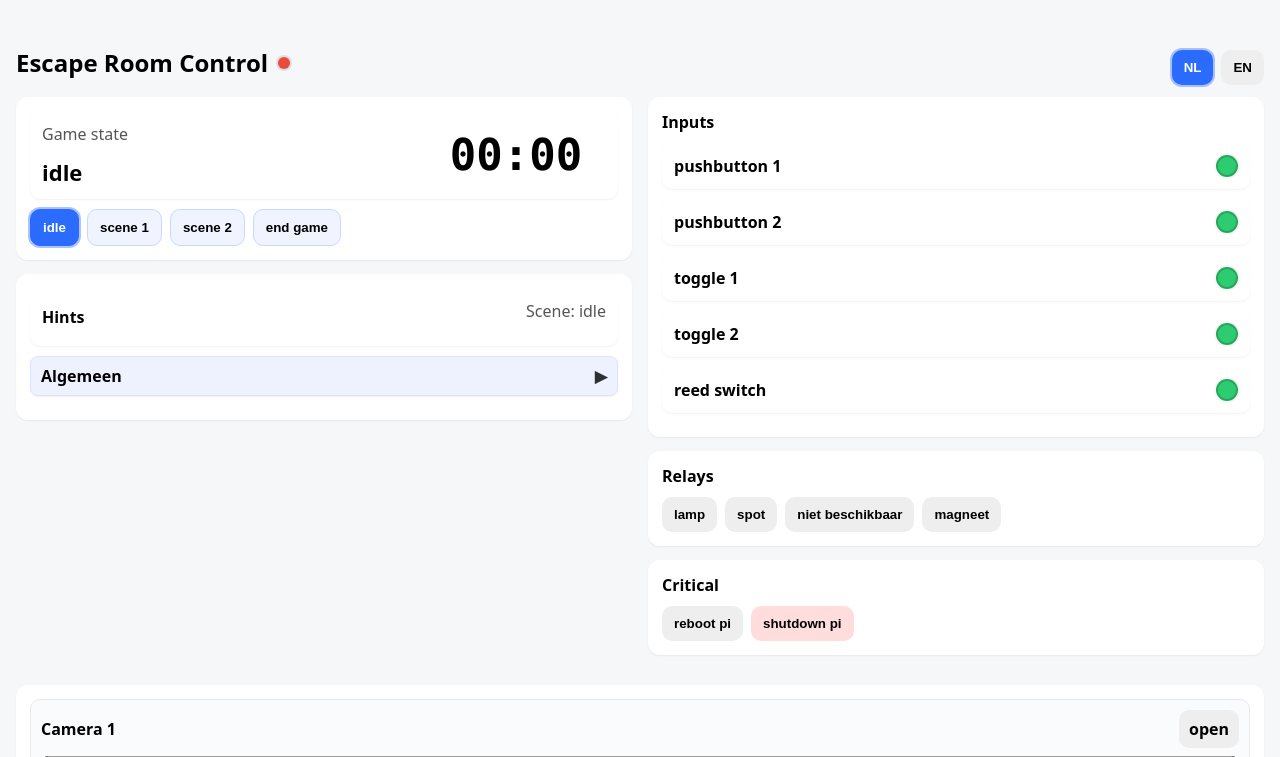
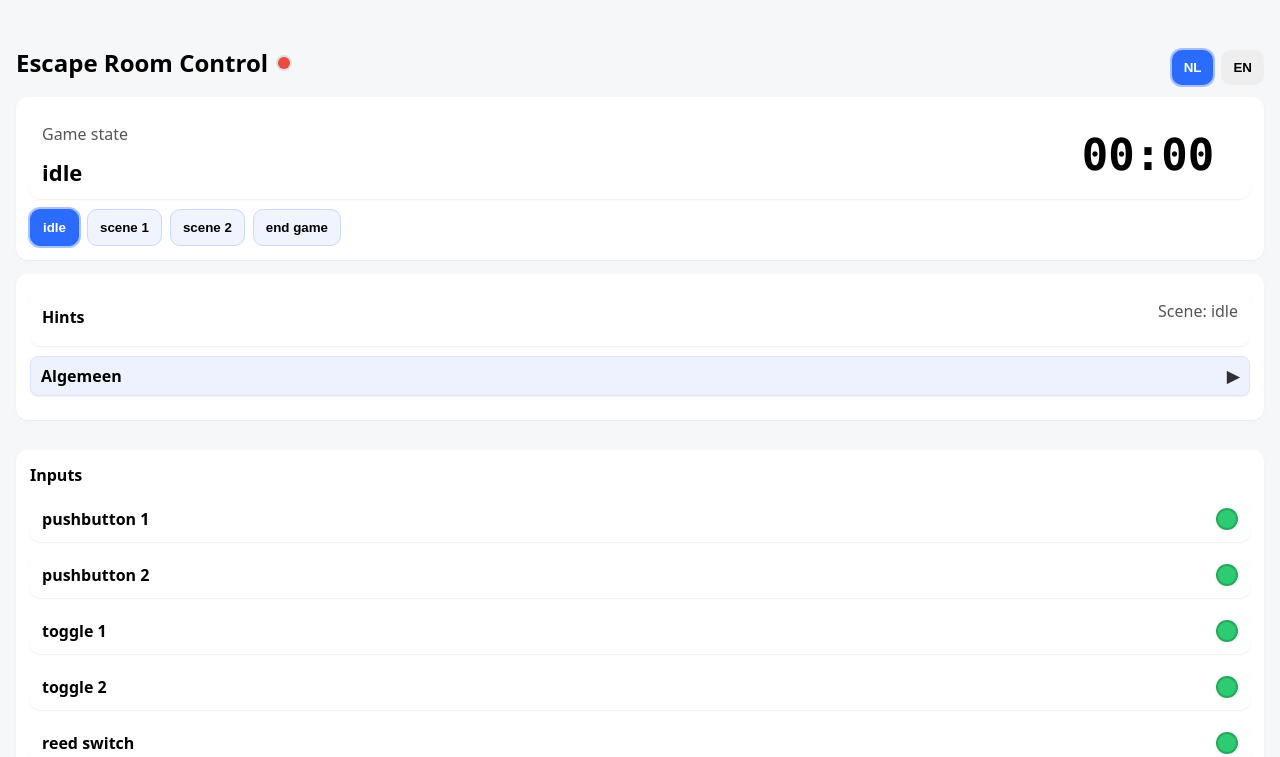
Before and after one commit to jtuinman/escape-room-control, a Flask app: page / in a window 1280 px wide. Shown: the top 757 px of the page. Run offline with Flask 3, Linux system fonts and the light colour scheme; data that the repository does not hold is empty; grey boxes are pictures that could not be loaded.

Commit message:
column width full page

```diff
--- a/templates/index.html
+++ b/templates/index.html
@@ -11,7 +11,7 @@
 <body>
   <main>
     <div class="header-row">
-      <h1 class="header-title">
+      <h1 style="display:flex; align-items:center; gap:10px;">
         Escape Room Control
         <span id="connDot" class="connDot"></span>
       </h1>
@@ -20,7 +20,7 @@
         <button class="btn" id="lang-en" type="button">EN</button>
       </div>
     </div>
-    <div class="layout layout-3col">
+    <div class="layout">
       <div class="col">
         <section class="card">
           <div class="row">
@@ -42,14 +42,13 @@
         </section>
 
         <section class="card">
-          <div class="row hints-header-row">
-            <h2 class="hints-title">Hints</h2>
+          <div class="row" style="align-items:center; justify-content:space-between;">
+            <h2 style="margin:0;">Hints</h2>
             <div class="muted">Scene: <span id="hints-scene"></span></div>
           </div>
           <ul id="hints" class="list compact"></ul>
         </section>
       </div>
-
       <div class="col">
         <section class="card">
           <h2>Inputs</h2>
@@ -82,62 +81,14 @@
         </section>
       </div>
 
-      <div class="col camera-column">
-        <section class="card">
-          <div class="camera-grid" id="cameraGrid">
-            <section class="camera-card">
-              <div class="camera-card-header">
-                <span class="camera-title" id="camera-title-cam1">Camera 1</span>
-                <a class="btn small hidden" id="camera-open-cam1" target="_blank" rel="noopener noreferrer">open</a>
-              </div>
-              <div class="camera-frame-wrap" id="camera-wrap-cam1">
-                <iframe class="camera-frame" id="camera-frame-cam1" title="Camera 1" loading="lazy"
-                  allowfullscreen></iframe>
-                <div class="camera-placeholder" id="camera-placeholder-cam1">Geen stream ingesteld</div>
-              </div>
-            </section>
-
-            <section class="camera-card">
-              <div class="camera-card-header">
-                <span class="camera-title" id="camera-title-cam2">Camera 2</span>
-                <a class="btn small hidden" id="camera-open-cam2" target="_blank" rel="noopener noreferrer">open</a>
-              </div>
-              <div class="camera-frame-wrap" id="camera-wrap-cam2">
-                <iframe class="camera-frame" id="camera-frame-cam2" title="Camera 2" loading="lazy"
-                  allowfullscreen></iframe>
-                <div class="camera-placeholder" id="camera-placeholder-cam2">Geen stream ingesteld</div>
-              </div>
-            </section>
-
-            <section class="camera-card">
-              <div class="camera-card-header">
-                <span class="camera-title" id="camera-title-cam3">Camera 3</span>
-                <a class="btn small hidden" id="camera-open-cam3" target="_blank" rel="noopener noreferrer">open</a>
-              </div>
-              <div class="camera-frame-wrap" id="camera-wrap-cam3">
-                <iframe class="camera-frame" id="camera-frame-cam3" title="Camera 3" loading="lazy"
-                  allowfullscreen></iframe>
-                <div class="camera-placeholder" id="camera-placeholder-cam3">Geen stream ingesteld</div>
-              </div>
-            </section>
-          </div>
-        </section>
-      </div>
-    </div>
-
   </main>
 
   <script>
-    const CAMERA_STREAMS = {
-      cam1: { title: "Camera 1", url: "http://192.168.68.134:8889/cam/" },
-      cam2: { title: "Camera 2", url: "" },
-      cam3: { title: "Camera 3", url: "" }
-    };
-
     const connDot = document.getElementById("connDot");
     connDot.classList.add("disconnected");
     const gameStateEl = document.getElementById("gameState");
     const timerEl = document.getElementById("timer");
+    timerEl.style.cursor = "pointer";
     timerEl.addEventListener("click", () => {
       toggleTimer();
     });
@@ -155,33 +106,6 @@
     let lastRenderedTimerState = null;
 
     function pad2(n) { return String(n).padStart(2, "0"); }
-
-    function setupCameras() {
-      for (const [key, cfg] of Object.entries(CAMERA_STREAMS)) {
-        const titleEl = document.getElementById(`camera-title-${key}`);
-        const frameEl = document.getElementById(`camera-frame-${key}`);
-        const openEl = document.getElementById(`camera-open-${key}`);
-        const wrapEl = document.getElementById(`camera-wrap-${key}`);
-        const placeholderEl = document.getElementById(`camera-placeholder-${key}`);
-        if (!titleEl || !frameEl || !openEl || !wrapEl || !placeholderEl) continue;
-
-        titleEl.textContent = cfg.title || titleEl.textContent;
-
-        if (cfg.url) {
-          frameEl.src = cfg.url;
-          openEl.href = cfg.url;
-          openEl.classList.remove("hidden");
-          wrapEl.classList.add("has-stream");
-          placeholderEl.classList.add("hidden");
-        } else {
-          frameEl.removeAttribute("src");
-          openEl.removeAttribute("href");
-          openEl.classList.add("hidden");
-          wrapEl.classList.remove("has-stream");
-          placeholderEl.classList.remove("hidden");
-        }
-      }
-    }
 
     function renderTimer() {
       const now = performance.now();
@@ -562,7 +486,6 @@
     }
 
     (async () => {
-      setupCameras();
       await loadInitial();
       connectSSE();
     })();
```
